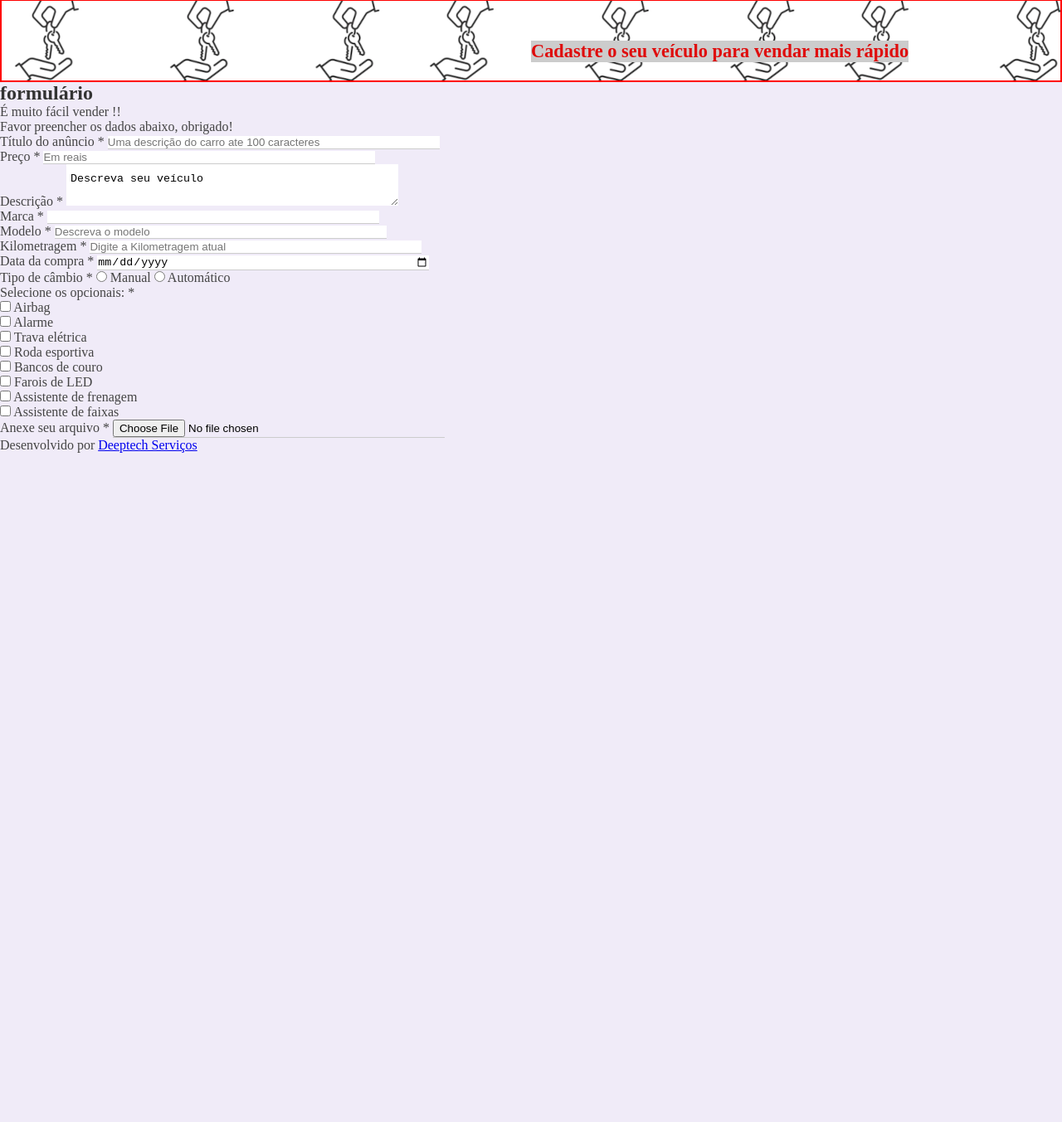
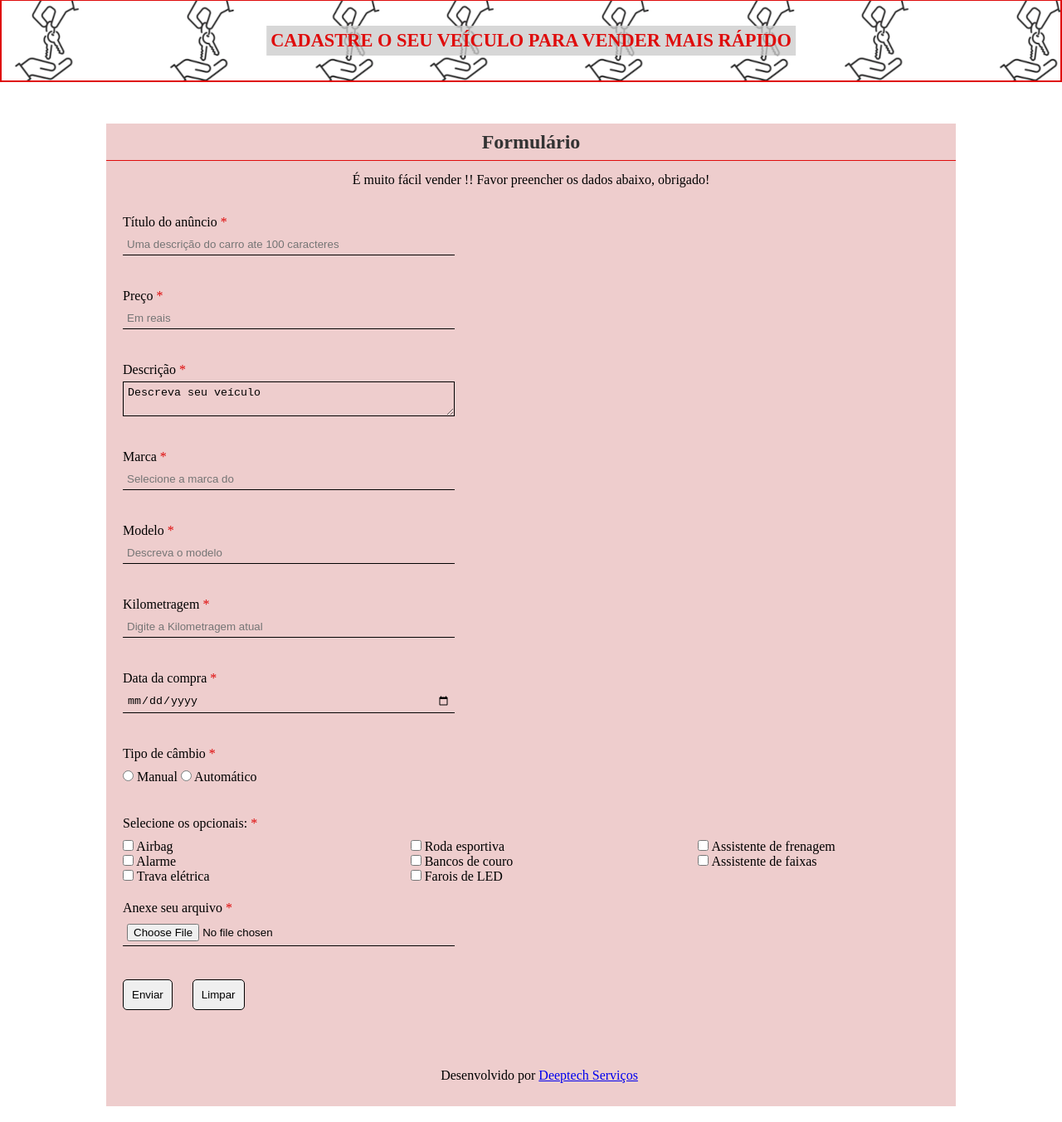
Before and after one commit to andrelbaptista/Projeto-venda-carro, a plain HTML site: page index.html in a window 1280 px wide. Shown: the part 1-1354 px from the top of the page at 83% size. Before the commit the page ends 800 px from the top, so only its background shows below. Drawn offline with Linux system fonts and the light colour scheme.

Commit message:
nova revisào no css e html

```diff
--- a/CSS/style.css
+++ b/CSS/style.css
@@ -1,3 +1,6 @@
+/*  */
+/*  --- Zerando parâmetros --- */
+/*  */
 * {
   padding: 0px;
   border: 0px;
@@ -5,25 +8,32 @@
   box-sizing: border-box;
 }
 
+/*  */
+/*  --- Definindo variáveis --- */
+/*  */
 :root {
-  --fundo-cabecalho: #2424dd;
-  --fundo: #f0ebf8;
-  --fundo-formulario: #fff;
-  --requerido: red;
+  --fundo-cabecalho: #ccccccc7;
+  --fundo-formulario: #e4aeae9d;
+  --destaque: #df0c0c;
   --borda: #000;
-  --subtitulo: #8a8af3;
-  --subtitulo-borda: rgba(36, 36, 222, 0.096);
+  --hover: #dddde0;
   --letra-cabecalho: #333;
   --font1: Arial, Helvetica, sans-serif;
   --font2: "Courier New", Courier, monospace, Helvetica, sans-serif;
 }
 
+/*  */
+/*  --- fundo e responsividade --- */
+/*  */
 body {
   background-color: var(--fundo);
   max-width: 100vw;
   max-height: 100vh;
 }
 
+/*  */
+/*  --- definindo cor cabeçalhos --- */
+/*  */
 h1,
 h2,
 h3,
@@ -33,16 +43,9 @@ h6 {
   color: var(--letra-cabecalho);
 }
 
-label,
-p {
-    color: #444;
-}
-
-input {
-    border: none;
-    border-bottom: 1px solid #ccc;
-}
-
+/*  */
+/*  --- delimitando largura campos de input --- */
+/*  */
 input[type="text"],
 input[type="date"],
 input[type="number"],
@@ -51,106 +54,140 @@ textarea {
   width: 400px;
 }
 
+/*  */
+/*  --- delimitando espacamento campos descrição --- */
+/*  */
 textarea {
   padding: 10px 5px;
+  border: 1px solid var(--borda);
 }
 
+/*  */
+/*  --- definindo o cabeçalho e importando a imagem de fundo--- */
+/*  */
 .header {
   height: 100px;
   background-image: url(/Projeto-venda-carro/img/venda-banner.png);
-    border: 2px solid red;
+  border: 2px solid var(--destaque);
   position: relative;
 }
 
+/*  */
+/*  --- definindo o parágrafo do cabeçalho --- */
+/*  */
 .header p {
-    color: #df0c0c;
+  color: var(--destaque);
   text-align: center;
+  padding: 5px;
   font-weight: bolder;
   font-size: 1.4em;
-    background-color: #ccc;
+  text-transform: uppercase;
+  background-color: var(--fundo-cabecalho);
   position: absolute;
   top: 50%;
   left: 50%;
-
-}
-/* .header {
-  background-color: var(--fundo-cabecalho);
-  height: 5vh;
+  transform: translate(-50%, -50%);
 }
 
-header p {
-  font-family: var(--font2);
-  font-size: 1.4em;
-  font-weight: bolder;
-  color: var(--letra-cabecalho);
-  text-align: center;
-  padding-top: 45px;
+/*  */
+/*  --- definindo o fundo do formulário --- */
+/*  */
+.form-container {
+  background-color: var(--fundo-formulario);
+  width: 80vw;
+  height: auto;
+  margin: 50px auto;
 }
 
-.form-container {
-  background-color: var(--fundo-formulario);
-  border: 2px solid black;
-  max-width: 800px;
-  min-height: 1800px;
-  margin: 0 auto;
-  padding: 200px;
-} */
+/*  */
+/*  --- definições do cabeçalho do formulário --- */
+/*  */
+.sub-header {
+  text-align: center;
+}
 
-/* .subtitulo {
-  color: var(--subtitulo);
-  text-transform: uppercase;
-  text-align: center;
+.sub-header h2 {
+  border-bottom: 1px solid var(--destaque);
+  height: 45px;
+  line-height: 45px;
+  text-transform: capitalize;
+}
+
+.sub-header p {
+  display: inline;
+  line-height: 45px;
+}
+
+/*  */
+/*  --- definindo espaçamentos dos campos de dados --- */
+/*  */
+.input-box {
+  padding: 20px 20px;
+}
+
+/*  */
+/*  --- cor do destaque de campo requerido --- */
+/*  */
+.requerido {
+  color: var(--destaque);
+}
+
+/*  */
+/*  --- colocando descrição e entrada do dado um abaaixo do outro --- */
+/*  */
+.block {
+  display: block;
   padding: 5px;
-  border-bottom: 1px groove var(--subtitulo-borda);
+  margin-top: 5px;
+  border-bottom: 1px solid var(--borda);
+  background-color: transparent;
+  cursor: pointer;
 }
 
 p {
-  font-family: var(--font1);
-  padding-left: 30px;
-  font-style: normal;
-}
-
-.destaque {
-  font-size: 2em;
-  font-style: bold;
-  padding-top: 30px;
-  padding-bottom: 15px;
-}
-form {
-  padding-left: 30px;
-}
-
-label {
-  display: block;
-  padding-top: 30px;
   padding-bottom: 10px;
 }
 
-input {
-  border-bottom: 1px dotted var(--requerido);
-  padding-bottom: 10px;
+/*  */
+/*  --- definições dos opicionais e formaatação --- */
+/*  */
+.options-box {
+  display: inline;
+  padding: 20px 20px;
 }
 
-textarea {
-  border: 1px dotted var(--requerido);
-  width: 400px;
-  height: 100px;
+.options-box p,
+li {
+  padding-left: 20px;
 }
 
-select {
-  border: 1px dotted var(--requerido);
+.lista {
+  list-style: none;
+  columns: 3;
 }
 
-.requerido {
-  color: var(--requerido);
+
+/*  */
+/*  --- botões de ação --- */
+/*  */
+.btn {
+  padding: 10px;
+  margin-right: 20px;
+  border: 1px solid var(--borda);
+  border-radius: 5px;
+
 }
 
-.inline {
-  display: inline-block;
+.btn:hover {
+  background-color: var(--hover);
+  box-shadow: 1px 1px 10px 2px var(--destaque);
+
 }
 
-.col2 {
-  position: relative;
-  left: 200px;
-  top: -230px;
-} */
+/*  */
+/*  --- rodapé do formulário --- */
+/*  */
+.developer {
+  padding-top: 50px;
+  text-align: center;
+}
--- a/index.html
+++ b/index.html
@@ -10,7 +10,7 @@
   <body>
     <main>
       <header class="header">
-        <p>Cadastre o seu veículo para vendar mais rápido</p>
+        <p>Cadastre o seu veículo para vender mais rápido</p>
       </header>
       <section class="form-container">
         <div class="sub-header">
@@ -18,7 +18,7 @@
           <p class="destaque">É muito fácil vender !!</p>
           <p>Favor preencher os dados abaixo, obrigado!</p>
         </div>
-        <form class="input" action="#" method="post">
+        <form  action="#" method="post">
           <!--  -->
           <!--  Título anúncio  -->
           <!--  -->
@@ -29,6 +29,7 @@
             <input
               type="text"
               name="titulo"
+              class="block"
               placeholder="Uma descrição do carro ate 100 caracteres"
               required
               maxlength="100"
@@ -45,6 +46,7 @@
             <input
               type="number"
               name="preco"
+              class="block"
               placeholder="Em reais"
               required
               autocomplete="off"
@@ -59,14 +61,14 @@
             <label for="descricao"
               >Descrição <span class="requerido">*</span></label
             >
-            <textarea name="descricao" required>Descreva seu veículo</textarea>
+            <textarea name="descricao" class="block" required>Descreva seu veículo</textarea>
           </div>
           <!--  -->
           <!--  Marca  -->
           <!--  -->
           <div class="input-box">
             <label for="marca">Marca <span class="requerido">*</span></label>
-            <input type="text" name="marca" list="selecao" />
+            <input type="text" name="marca"  class="block" placeholder="Selecione a marca do"  list="selecao" />
             <datalist id="selecao">
               <option value="Audi"></option>
               <option value="BMW"></option>
@@ -84,6 +86,7 @@
             <input
               type="text"
               name="modelo"
+              class="block"
               placeholder="Descreva o modelo"
               required
               autocomplete="off"
@@ -99,6 +102,7 @@
             <input
               type="number"
               name="KM"
+              class="block"
               placeholder="Digite a Kilometragem atual"
               required
               autocomplete="off"
@@ -111,31 +115,31 @@
             <label for="compra"
               >Data da compra <span class="requerido">*</span></label
             >
-            <input type="date" name="compra placeholder="dd/mm/aa" required
+            <input type="date"
+            name="compra"
+            class="block"
+             placeholder="dd/mm/aa"
+             required
             autocomplete="off" />
           </div>
           <!--  -->
           <!--  Câmbio  -->
           <!--  -->
           <div class="input-box">
-            <label for="cambio"
-              >Tipo de câmbio <span class="requerido">*</span></label
-            >
-            <input type="radio" value="manual" name="cambio" />
-            <label class="inline" for="manual">Manual</label>
-            <input type="radio" value="automatico" name="cambio" />
-            <label class="inline" for="automatico">Automático</label>
+            <p>Tipo de câmbio <span class="requerido">*</span></p>
+            <input type="radio" name="gear" id="manual">
+            <label for="manual">Manual</label>
+            <input type="radio" name="gear" id="automatic">
+            <label for="automatic">Automático</label>
           </div>
           <!--  -->
           <!--  Opcionais  -->
           <!--  -->
-          <div class="input-box">
-            <label for="opcionais"
-              >Selecione os opcionais: <span class="requerido">*</span></label
-            >
+          <div class="options-box">
+            <p>Selecione os opcionais: <span class="requerido">*</span></p>
             <!--  Primeira coluna  -->
-            <div class="lista">
-              <ul>
+            <div>
+              <ul class="lista ">
                  <!--  Airbag -->
                 <li>
                   <input type="checkbox" value="airbag" name="opcionais[]" />
@@ -156,11 +160,6 @@
                   <input type="checkbox" value="roda" name="opcionais[]" />
                   <label for="roda">Roda esportiva</label>
                 </li>
-              </ul>
-            </div>
-            <!--  Segunda coluna  -->
-            <div class="lista">
-              <ul>
                 <!--  Couro  -->
                 <li>
                   <input type="checkbox" value="couro" name="opcionais[]" />
@@ -192,11 +191,15 @@
               <label for="arquvivo"
                 >Anexe seu arquivo <span class="requerido">*</span></label
               >
-              <input class="" type="file" name="arquivo" placeholder="Máximo de 8
+              <input class="block" type="file" name="arquivo" placeholder="Máximo de 8
               Gb" required" />
             </div>
+            <div class="input-box">
+              <input class="btn" type="submit" value="Enviar" />
+              <input class="btn" type="reset" value="Limpar" />
+            </div>
           </form>
-          <footer class="develop">
+          <footer class="developer">
             <p>Desenvolvido por <a href="www.deeptech.com.br">Deeptech Serviços</a></p>
           </footer>
       </section>
```
Lines whose indentation alone changed are shown as unchanged.
